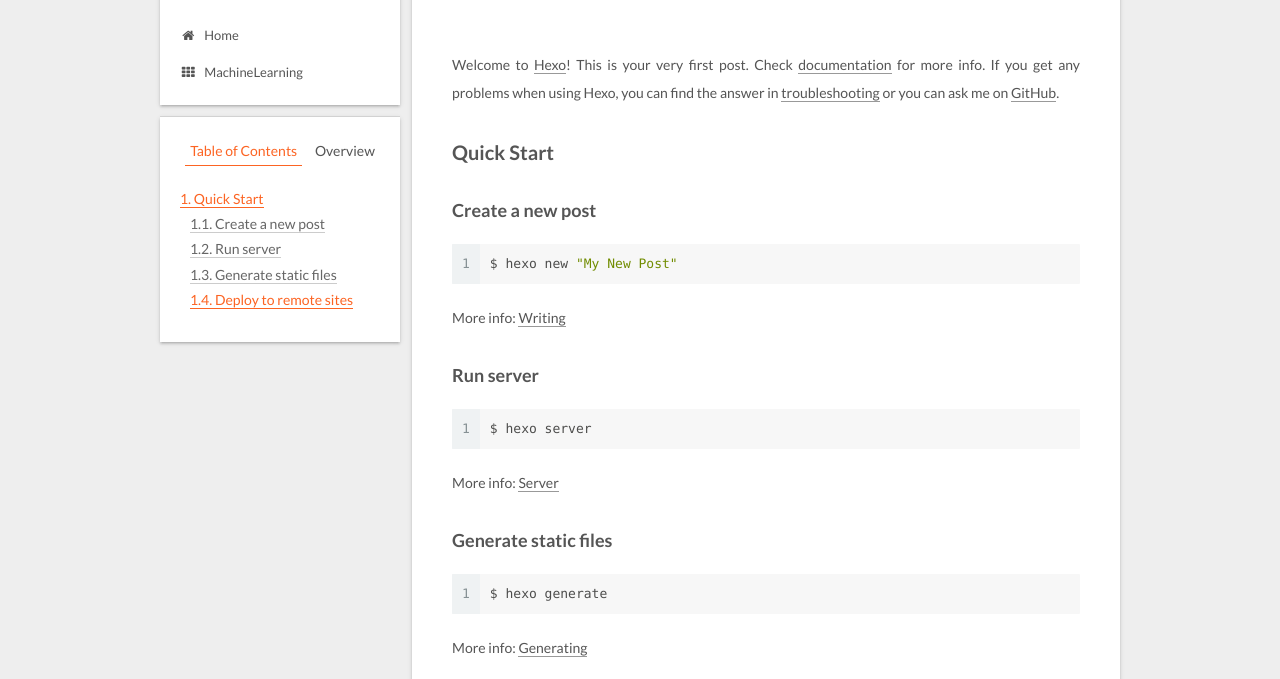
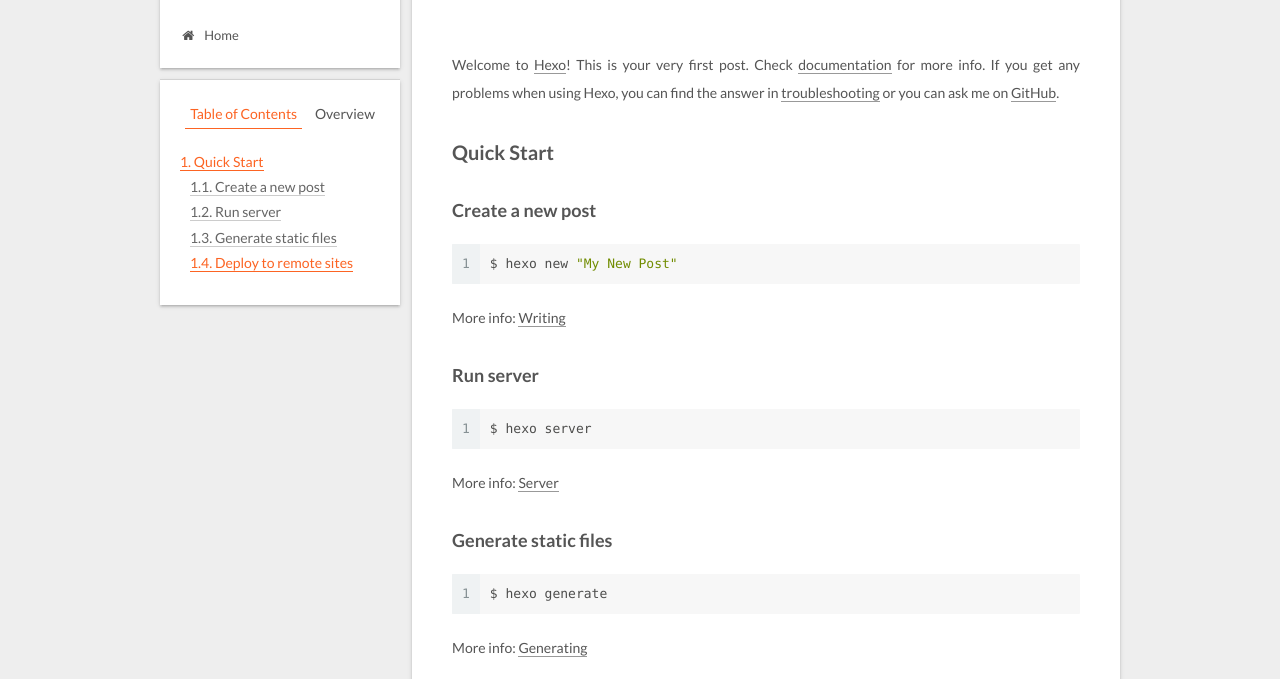
Before and after one commit to SuppperMan/SuppperMan.github.io, a plain HTML site: page 2017/08/30/hello-world/index.html in a window 1280 px wide. Shown: the part 118-797 px from the top of the page. Drawn offline with Linux system fonts and the light colour scheme.

Commit message:
Site updated: 2017-08-31 12:20:30

```diff
--- a/2017/08/30/hello-world/index.html
+++ b/2017/08/30/hello-world/index.html
@@ -202,16 +202,6 @@
               <i class="menu-item-icon fa fa-fw fa-home"></i> <br />
 
             Home
-          </a>
-        </li>
-
-
-        <li class="menu-item menu-item-machinelearning">
-          <a href="/" rel="section">
-
-              <i class="menu-item-icon fa fa-fw fa-th"></i> <br />
-
-            MachineLearning
           </a>
         </li>
 
```
Also changed, not shown: archives/2017/08/index.html (+0 -10 lines), archives/2017/index.html (+0 -10 lines), archives/index.html (+0 -10 lines), index.html (+0 -10 lines).
